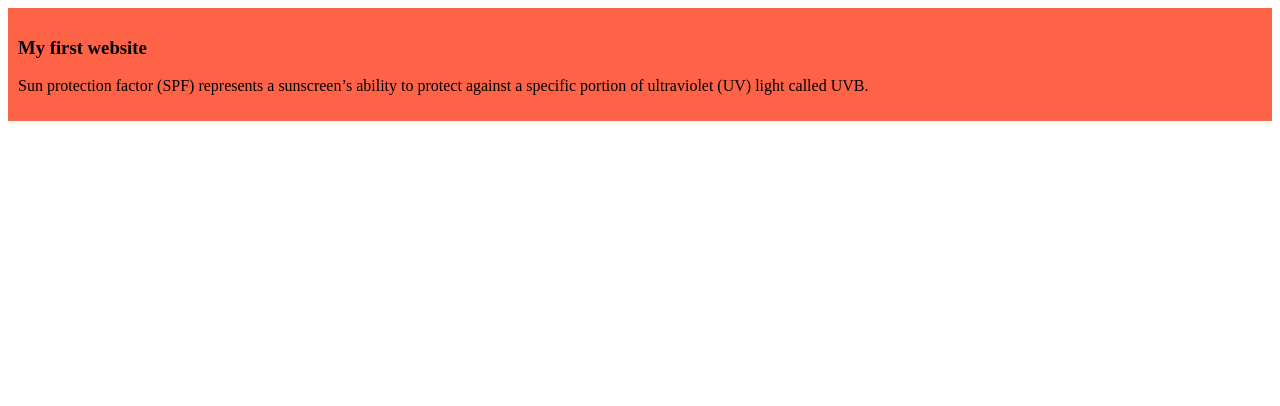
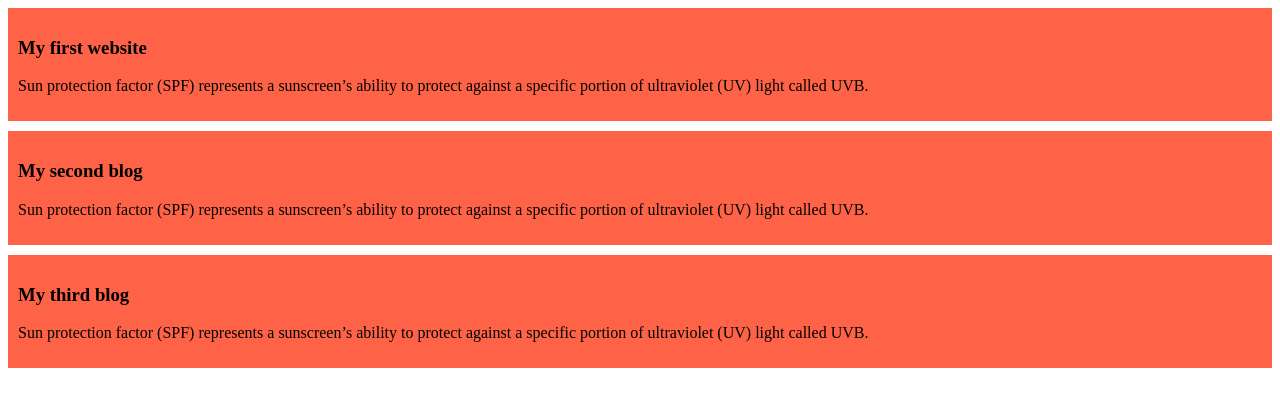
Before and after one commit to Fahima-fahi/my-simple-website, a plain HTML site: page index.html in a window 1280 px wide. Drawn offline with Linux system fonts and the light colour scheme.

Commit message:
added the second and third blog

```diff
--- a/index.html
+++ b/index.html
@@ -8,7 +8,15 @@
 </head>
 <body>
     <div>
-        <h3>My first website</h3>
+        <h3>My first   website</h3>
+        <p>Sun protection factor (SPF) represents a sunscreen’s ability to protect against a specific portion of ultraviolet (UV) light called UVB. </p>
+    </div>
+    <div>
+        <h3>My second  blog</h3>
+        <p>Sun protection factor (SPF) represents a sunscreen’s ability to protect against a specific portion of ultraviolet (UV) light called UVB. </p>
+    </div>
+    <div>
+        <h3>My third  blog</h3>
         <p>Sun protection factor (SPF) represents a sunscreen’s ability to protect against a specific portion of ultraviolet (UV) light called UVB. </p>
     </div>
 </body>
--- a/styles/blog.css
+++ b/styles/blog.css
@@ -1,4 +1,5 @@
 div{
     background-color: tomato;
     padding: 10px;
+    margin-bottom: 10px;
 }
```
